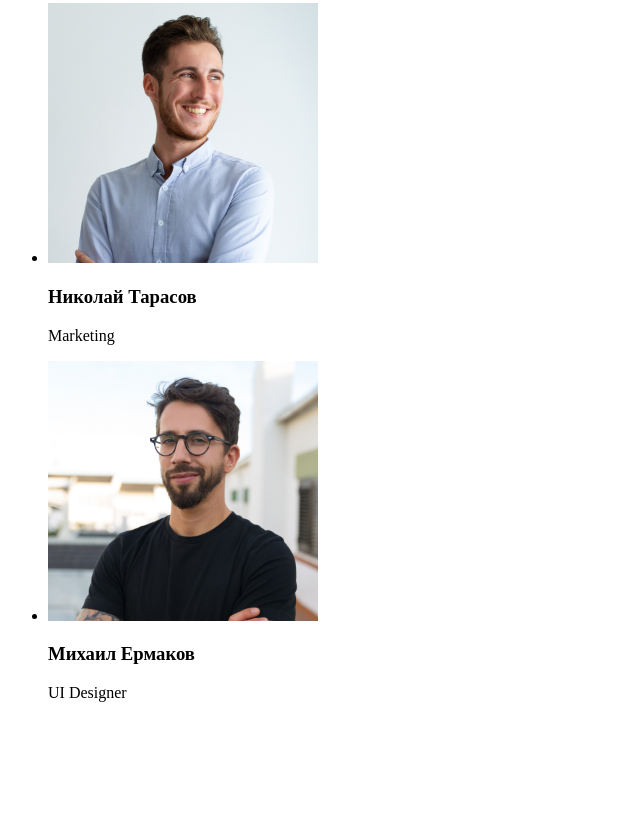
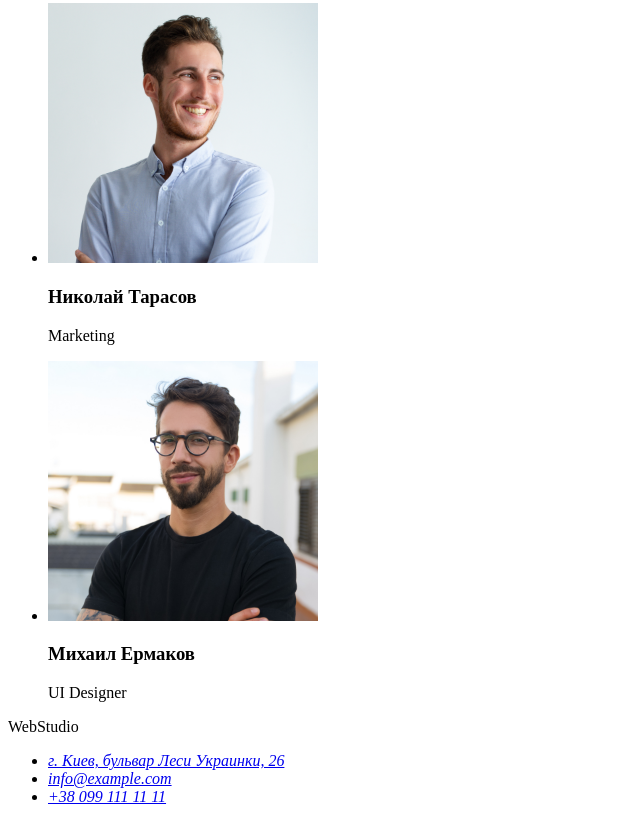
Before and after one commit to dmdudnik/goit-markup-hw-01, a plain HTML site: page index.html in a window 1280 px wide. Shown: the part 2255-3077 px from the top of the page, without its empty margins (0-640 px from the left). Before the commit the page ends 2973 px from the top, so only its background shows below. Drawn offline with Linux system fonts and the light colour scheme.

Commit message:
добавлен footer

```diff
--- a/index.html
+++ b/index.html
@@ -98,5 +98,23 @@
         </ul>
       </section>
     </main>
+    <footer>
+      <p lang="en"><span>Web</span>Studio</p>
+      <address>
+        <ul>
+          <li>
+            <a href="https://www.google.com/maps/d/viewer?mid=10uSM3H-mIU3GznYo2szRIEphczw&usp=sharing" target="_blank"
+              >г. Киев, бульвар Леси Украинки, 26</a
+            >
+          </li>
+          <li>
+            <a href="mailto:info@example.com">info@example.com</a>
+          </li>
+          <li>
+            <a href="tel:+380991111111">+38 099 111 11 11</a>
+          </li>
+        </ul>
+      </address>
+    </footer>
   </body>
 </html>
```
